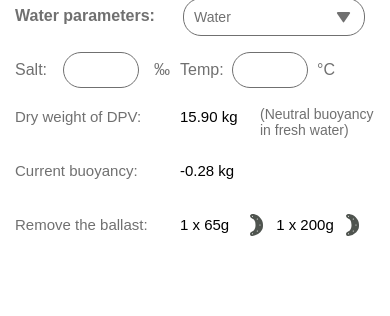
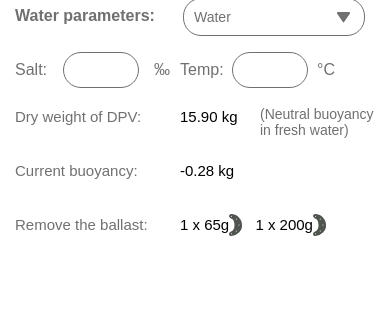
Before and after one commit to LoundGY/loundgy.github.io, a PHP site: page / in a window 390 px wide. Shown: the part 267-583 px from the top of the page. Run offline with PHP 8.4, Linux system fonts and the light colour scheme.

Commit message:
Update style.css

```diff
--- a/css/style.css
+++ b/css/style.css
@@ -430,12 +430,11 @@ ul.selectboxssmenu > li.selectoption:hover {
 .mainBlock__parameters .right__span3 {
   position: relative;
   color: #000000;
-  margin-right: 5px;
 
 }
 @media (max-width: 705px) {
   .mainBlock__parameters .right__span3 {
-    width:65px;
+
   }
 }
 
```
